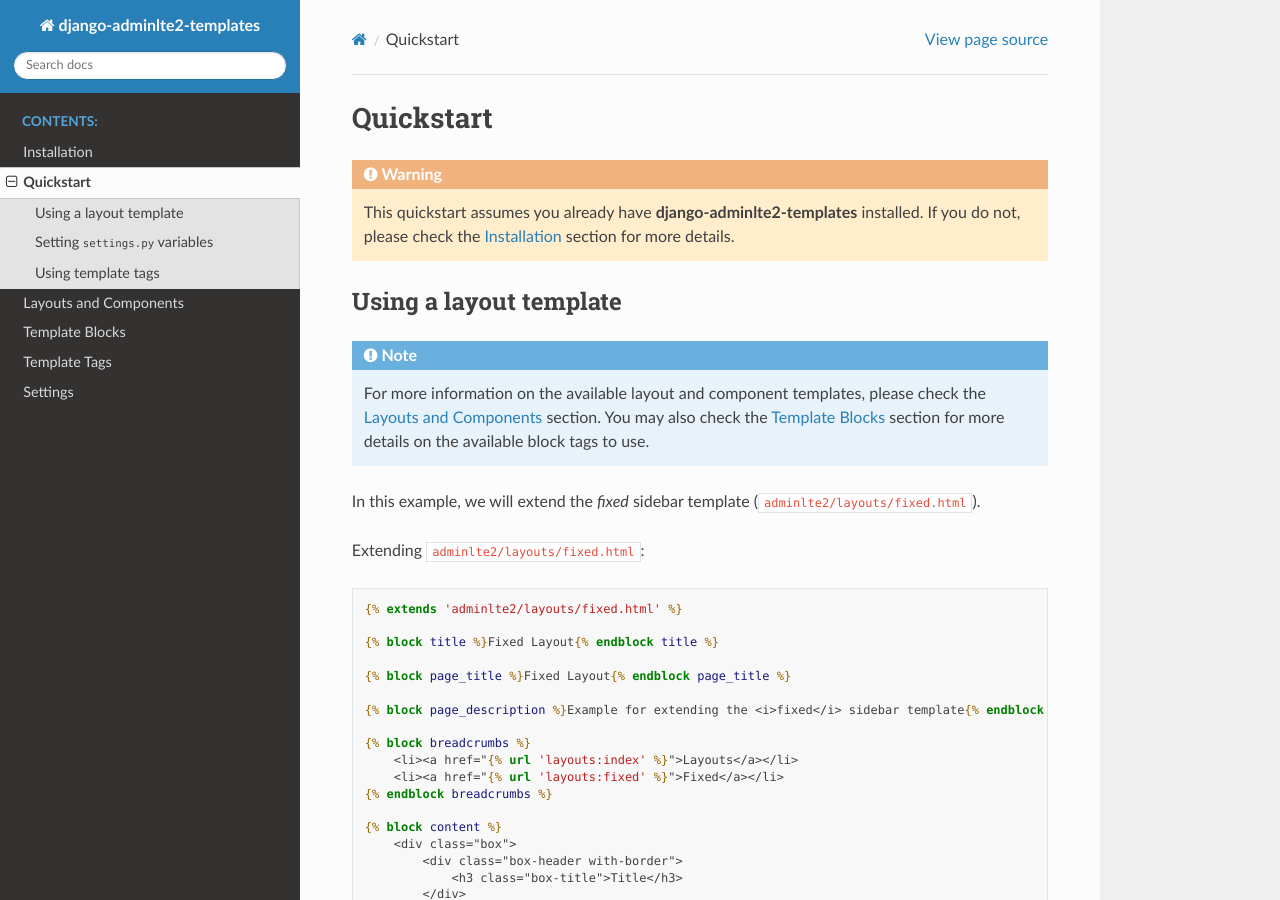
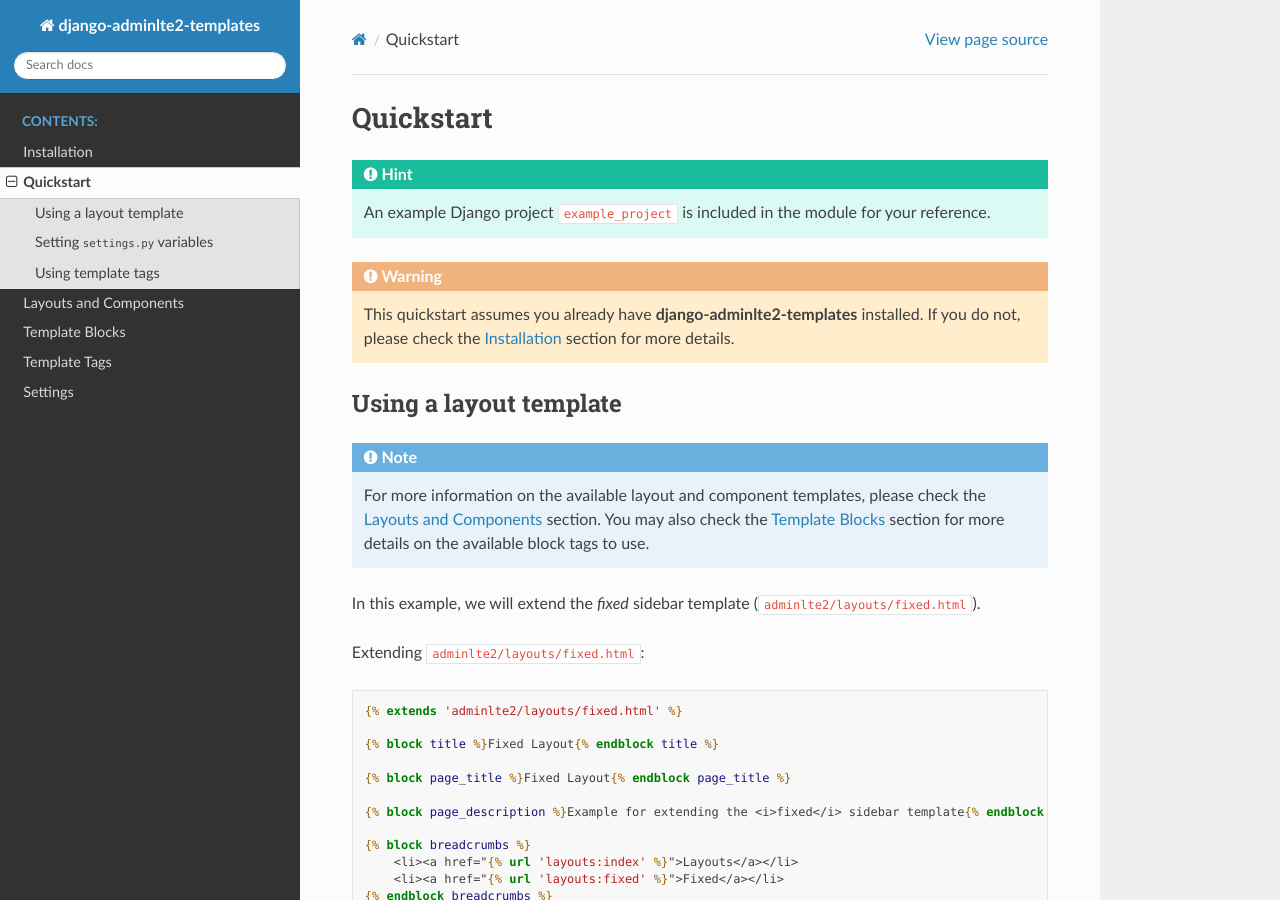
Before and after one commit to josemarimanio/django-adminlte2-templates, a Sphinx documentation site: the page built from docs/quickstart.rst, in a window 1280 px wide and 900 px high. Built offline with Sphinx 7.4.7 and the Read the Docs theme 2.0.0, drawn with Linux system fonts in a browser that asks for light colours; some of the changed text lies outside the part shown.

Commit message:
Updated 'docs' page 'Quickstart'

```diff
--- a/docs/quickstart.rst
+++ b/docs/quickstart.rst
@@ -1,5 +1,9 @@
 Quickstart
 ==========
+
+.. hint::
+
+    An example Django project ``example_project`` is included in the module for your reference.
 
 .. warning::
 
@@ -161,6 +165,8 @@
 
     {% extends 'adminlte2/components/sidebar.html' %}
 
+    {% load adminlte2_tags %}
+
     {% block sidebar_items %}
         <li class="treeview {% add_active 'layouts:index' %}">
             <a href="#">
```
